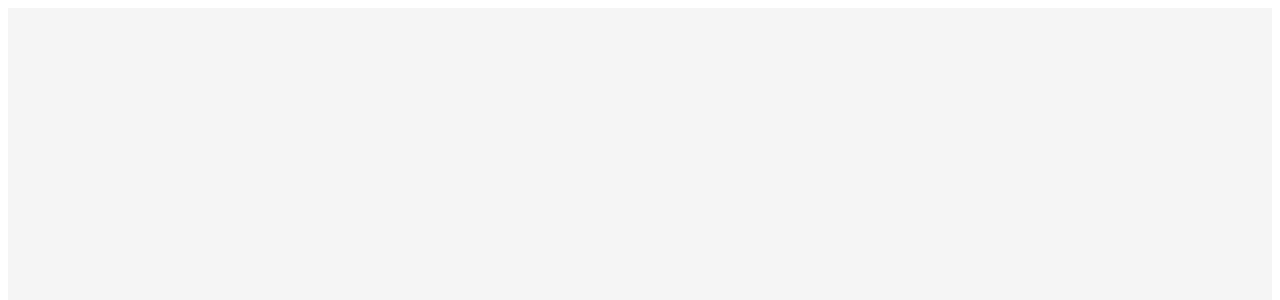
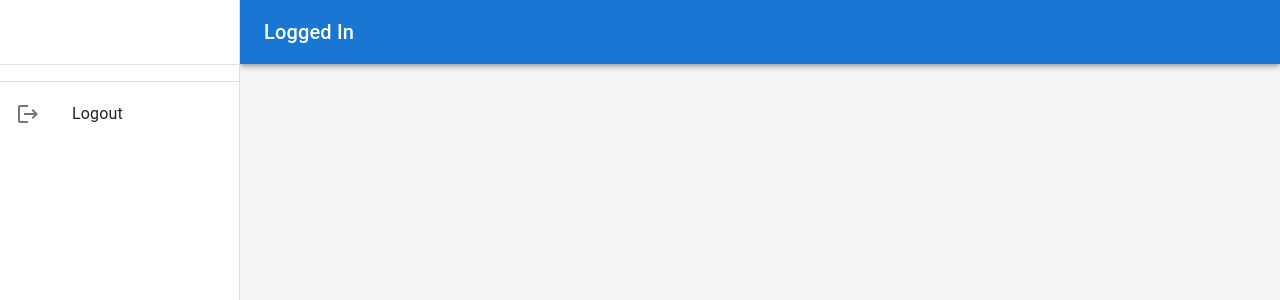
Before and after one commit to AliHaider1415/Webrtc-Jitsi-Client, a React (Create React App) app: page / in a window 1280 px wide. Shown: the top 300 px of the page. Built offline with nearby package versions, Linux system fonts and the light colour scheme.

Commit message:
Added usertype in zusdtand store

```diff
--- a/package.json
+++ b/package.json
@@ -19,7 +19,8 @@
     "react-scripts": "5.0.1",
     "react-toastify": "^10.0.5",
     "web-vitals": "^2.1.4",
-    "yup": "^1.4.0"
+    "yup": "^1.4.0",
+    "zustand": "^4.5.2"
   },
   "scripts": {
     "start": "react-scripts start",
--- a/src/App.js
+++ b/src/App.js
@@ -1,9 +1,12 @@
 import "./App.css";
-import { BrowserRouter, Routes, Route } from "react-router-dom";
+import { BrowserRouter, Routes, Route, Navigate } from "react-router-dom";
 import SignUp from "./components/SignUp";
 import Login from "./components/Login";
 import Home from "./components/Home";
+import Assesments from "./components/Assesments";
+import userAuthStore from "./store/userAuthStore/userAuthStore";
 function App() {
+  const user = userAuthStore((state) => state.user); // get the user from the store
   return (
     <div className="App">
       <header className="App-header">
@@ -11,7 +14,18 @@ function App() {
           <Routes>
             <Route path="/login" element={<Login />} />
             <Route path="/sign-up" element={<SignUp />} />
+            <Route path="/assesments" element={<Assesments />} />
             <Route path="/" element={<Home />} />
+            <Route
+              path="/"
+              element={
+                localStorage.getItem("access") !== null ? (
+                  <Home />
+                ) : (
+                  <Navigate to="/login" />
+                )
+              }
+            />
           </Routes>
         </BrowserRouter>
       </header>
--- /dev/null
+++ b/src/components/Assesments.jsx
@@ -0,0 +1,5 @@
+import React from "react";
+
+export default function Assesments() {
+  return <div>assessments</div>;
+}
--- /dev/null
+++ b/src/components/CreateAssesment.jsx
@@ -0,0 +1,5 @@
+import React from "react";
+
+export default function CreateAssesment() {
+  return <div></div>;
+}
--- a/src/components/Home.jsx
+++ b/src/components/Home.jsx
@@ -1,6 +1,13 @@
 import React from "react";
-import Navbar from "./Navbar";
+import SideBar from "./SideBar";
+import userAuthStore from "../store/userAuthStore/userAuthStore";
 
 export default function Home() {
-  return <div className="Navbar"></div>;
+  const auth = localStorage.getItem("access");
+  return (
+    <div>
+      {console.log(auth)}
+      <SideBar />
+    </div>
+  );
 }
--- /dev/null
+++ b/src/components/JobPosts.jsx
@@ -0,0 +1,5 @@
+import React from "react";
+
+export default function JobPosts() {
+  return <div></div>;
+}
--- a/src/components/Login.jsx
+++ b/src/components/Login.jsx
@@ -16,6 +16,7 @@ import { ToastContainer, toast } from "react-toastify";
 import "react-toastify/dist/ReactToastify.css";
 import { useNavigate } from "react-router-dom";
 import { useMutation } from "react-query";
+import userAuthStore from "../store/userAuthStore/userAuthStore";
 
 function Copyright(props) {
   return (
@@ -38,6 +39,7 @@ function Copyright(props) {
 const defaultTheme = createTheme();
 
 export default function Login() {
+  localStorage.removeItem("access");
   const navigate = useNavigate();
 
   const showToastMessage = (message) => {
@@ -48,6 +50,9 @@ export default function Login() {
       toast.success(message.message, {});
       localStorage.setItem("access", message.access);
       setTimeout(() => {
+        userAuthStore.setState({ user: message.UserType });
+        console.log(message);
+
         navigate("/");
       }, 2000);
     }
@@ -80,6 +85,7 @@ export default function Login() {
 
   return (
     <div>
+      {console.log(userAuthStore.getState().user)}
       <Formik
         initialValues={{
           email: "",
--- a/src/components/Navbar.jsx
+++ /dev/null
@@ -1,32 +0,0 @@
-import * as React from "react";
-import AppBar from "@mui/material/AppBar";
-import Box from "@mui/material/Box";
-import Toolbar from "@mui/material/Toolbar";
-import Typography from "@mui/material/Typography";
-import Button from "@mui/material/Button";
-import IconButton from "@mui/material/IconButton";
-import MenuIcon from "@mui/icons-material/Menu";
-
-export default function Navbar() {
-  return (
-    <Box sx={{ flexGrow: 1 }}>
-      <AppBar position="static">
-        <Toolbar>
-          <IconButton
-            size="large"
-            edge="start"
-            color="inherit"
-            aria-label="menu"
-            sx={{ mr: 2 }}
-          >
-            <MenuIcon />
-          </IconButton>
-          <Typography variant="h6" component="div" sx={{ flexGrow: 1 }}>
-            News
-          </Typography>
-          <Button color="inherit">Login</Button>
-        </Toolbar>
-      </AppBar>
-    </Box>
-  );
-}
--- /dev/null
+++ b/src/components/SideBar.jsx
@@ -0,0 +1,107 @@
+import * as React from "react";
+import Box from "@mui/material/Box";
+import Drawer from "@mui/material/Drawer";
+import CssBaseline from "@mui/material/CssBaseline";
+import AppBar from "@mui/material/AppBar";
+import Toolbar from "@mui/material/Toolbar";
+import List from "@mui/material/List";
+import Typography from "@mui/material/Typography";
+import Divider from "@mui/material/Divider";
+import ListItem from "@mui/material/ListItem";
+import ListItemIcon from "@mui/material/ListItemIcon";
+import ListItemText from "@mui/material/ListItemText";
+import InboxIcon from "@mui/icons-material/MoveToInbox";
+import MailIcon from "@mui/icons-material/Mail";
+import { Link } from "react-router-dom";
+import userAuthStore from "../store/userAuthStore/userAuthStore";
+import { useNavigate } from "react-router-dom";
+import LogoutIcon from "@mui/icons-material/Logout";
+
+const drawerWidth = 240;
+
+export default function SideBar() {
+  const user = userAuthStore((state) => state.user);
+  const logout = userAuthStore((state) => state.logout);
+  const navigate = useNavigate();
+
+  // Define menu items based on user role
+  let menuItems = [];
+  if (user === "Employer") {
+    menuItems = [
+      { text: "Job Posts", route: "/job-posts" },
+      { text: "Assessments", route: "/assessments" },
+      { text: "Create Assessment", route: "/create-assessment" },
+    ];
+  } else if (user === "JobSeeker") {
+    menuItems = [
+      { text: "Search Jobs", route: "/search-jobs" },
+      { text: "Saved Jobs", route: "/saved-jobs" },
+      { text: "Applied Jobs", route: "/applied-jobs" },
+    ];
+  }
+
+  const handleLogout = () => {
+    localStorage.removeItem("access");
+    logout();
+    navigate("/login");
+  };
+
+  return (
+    <Box sx={{ display: "flex" }}>
+      <CssBaseline />
+      <AppBar
+        position="fixed"
+        sx={{ width: `calc(100% - ${drawerWidth}px)`, ml: `${drawerWidth}px` }}
+      >
+        <Toolbar>
+          <Typography variant="h6" noWrap component="div">
+            {user} Logged In
+          </Typography>
+        </Toolbar>
+      </AppBar>
+      <Drawer
+        sx={{
+          width: drawerWidth,
+          flexShrink: 0,
+          "& .MuiDrawer-paper": {
+            width: drawerWidth,
+            boxSizing: "border-box",
+          },
+        }}
+        variant="permanent"
+        anchor="left"
+      >
+        <Toolbar />
+        <Divider />
+        <List>
+          {menuItems.map((obj, index) => (
+            <ListItem key={index} disablePadding>
+              <ListItemIcon>
+                {index % 2 === 0 ? <InboxIcon /> : <MailIcon />}
+              </ListItemIcon>
+              <Link
+                to={obj.route}
+                style={{
+                  textDecoration: "none",
+                  color: "inherit",
+                  margin: 8,
+                }}
+              >
+                <ListItemText primary={obj.text} />
+              </Link>
+            </ListItem>
+          ))}
+        </List>
+        <Divider />
+        <List>
+          <ListItem button onClick={handleLogout}>
+            <ListItemIcon>
+              <LogoutIcon />
+            </ListItemIcon>
+            <ListItemText primary="Logout" />
+          </ListItem>
+        </List>
+      </Drawer>
+    </Box>
+  );
+}
--- a/src/components/SignUp.jsx
+++ b/src/components/SignUp.jsx
@@ -18,6 +18,7 @@ import { ToastContainer, toast } from "react-toastify";
 import "react-toastify/dist/ReactToastify.css";
 import { useNavigate } from "react-router-dom";
 import { useMutation } from "react-query";
+import userAuthStore from "../store/userAuthStore/userAuthStore";
 const theme = createTheme();
 
 export default function SignUp() {
@@ -25,12 +26,13 @@ export default function SignUp() {
   const [activeForm, setActiveForm] = useState("JobSeeker");
 
   const showToastMessage = (message) => {
-    console.log(message);
     if (message.error) {
       toast.error(message.error, {});
     } else {
       toast.success("Your account has been created successfully", {});
       localStorage.setItem("access", message.access);
+      userAuthStore.setIsLoggedIn(true);
+      userAuthStore.setUser(activeForm);
       setTimeout(() => {
         navigate("/");
       }, 2000);
--- /dev/null
+++ b/src/store/userAuthStore/userAuthStore.js
@@ -0,0 +1,12 @@
+import { create } from "zustand";
+
+const userAuthStore = create((set) => ({
+  user: null,
+  setUser: (user) => set({ user }),
+  logout: () => set({ user: null }),
+  isLoggedIn: () => {
+    return userAuthStore.getState().user !== null;
+  },
+}));
+
+export default userAuthStore;
```
Also changed, not shown: 1 other file (tests, documents, lock files or other folders).
